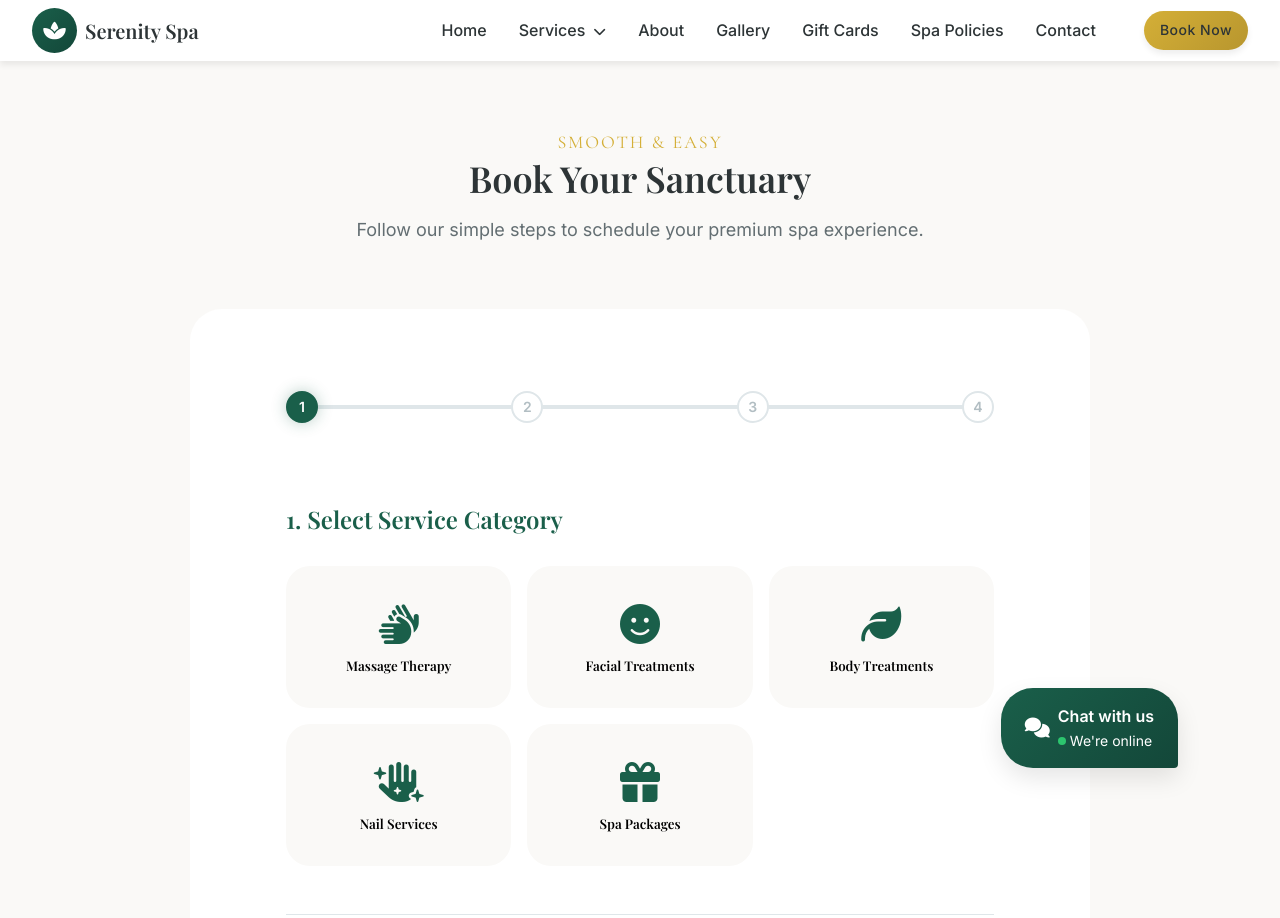
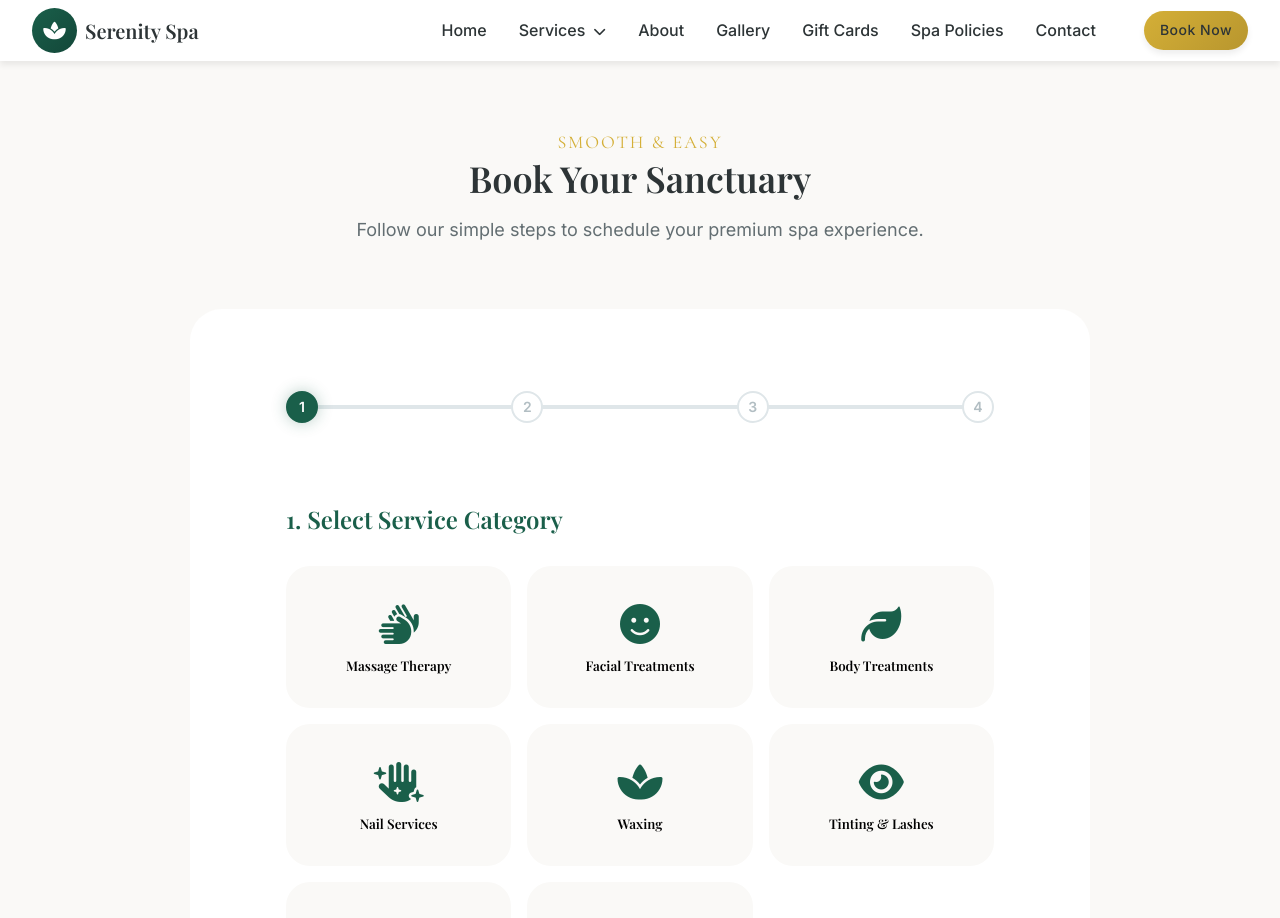
Before and after one commit to SnigdhaKumari-cloud/Spa-website, a React (Vite) app: page /booking in a window 1280 px wide. Shown: the top 918 px of the page. Built offline with nearby package versions, Linux system fonts and the light colour scheme.

Commit message:
Remove LiveChat component and update related files

```diff
--- a/src/App.tsx
+++ b/src/App.tsx
@@ -2,7 +2,7 @@ import { JSX, useEffect } from 'react';
 import { BrowserRouter as Router, Routes, Route, useLocation } from 'react-router-dom';
 import Navbar from './components/Navbar';
 import Footer from './components/Footer';
-import LiveChat from './components/LiveChat';
+
 import Home from './pages/Home';
 import Services from './pages/Services';
 import ServiceDetail from './pages/ServiceDetail';
@@ -66,7 +66,7 @@ function App(): JSX.Element {
                 <Route path="/gift-cards" element={<GiftCards />} />
             </Routes>
             <Footer />
-            <LiveChat />
+
         </Router>
     );
 }
--- a/src/components/Footer.tsx
+++ b/src/components/Footer.tsx
@@ -27,6 +27,9 @@ export default function Footer(): JSX.Element {
                             <li><Link to="/services/facial">Facial Treatments</Link></li>
                             <li><Link to="/services/body">Body Treatments</Link></li>
                             <li><Link to="/services/nails">Nail Services</Link></li>
+                            <li><Link to="/services/waxing">Waxing</Link></li>
+                            <li><Link to="/services/tinting">Tinting & Lashes</Link></li>
+                            <li><Link to="/services/spraytan">Spray Tan</Link></li>
                         </ul>
                     </div>
 
--- a/src/components/LiveChat.tsx
+++ /dev/null
@@ -1,20 +0,0 @@
-export default function LiveChat(): JSX.Element {
-    const handleClick = (): void => {
-        alert('Live chat feature - connect your preferred chat service (Intercom, Zendesk, Tidio, etc.)');
-    };
-
-    return (
-        <div className="live-chat-widget">
-            <div className="chat-bubble" onClick={handleClick}>
-                <i className="fas fa-comments"></i>
-                <div>
-                    <span style={{ fontWeight: 600 }}>Chat with us</span>
-                    <div className="chat-status">
-                        <span className="chat-status-dot"></span>
-                        <span>We're online</span>
-                    </div>
-                </div>
-            </div>
-        </div>
-    );
-}
--- a/src/data.ts
+++ b/src/data.ts
@@ -27,57 +27,132 @@ export const serviceCategories: ServiceCategories = {
     massage: {
         title: 'Massage Therapy',
         subtitle: 'Healing Touch',
-        description: 'Experience therapeutic massage with our certified therapists.',
+        description: 'Experience therapeutic massage with our certified therapists using European techniques.',
         image: massageImg,
         icon: 'fa-hands',
         services: [
-            { name: 'Swedish Massage', desc: 'Classic relaxation massage', price: 89, duration: '60 min' },
-            { name: 'Deep Tissue Massage', desc: 'Targets deep muscle tension', price: 109, duration: '60 min' },
-            { name: 'Hot Stone Massage', desc: 'Heated volcanic stones for deep relaxation', price: 129, duration: '75 min', featured: true },
-            { name: 'Couples Massage', desc: 'Side-by-side relaxation experience', price: 249, duration: '60 min' },
-            { name: 'Sports Massage', desc: 'For athletes and active individuals', price: 119, duration: '60 min' },
+            { name: 'Swedish Massage', desc: 'Classic European technique to relieve stress', price: 89, duration: '60 min' },
+            { name: 'Deep Tissue Massage', desc: 'Targets deep muscle tension with forearms and elbows', price: 109, duration: '60 min' },
+            { name: 'Hot Stone Massage', desc: 'Heated basalt stones penetrate muscles and balance nervous system', price: 129, duration: '75 min', featured: true },
+            { name: 'Couples Massage', desc: 'Side-by-side relaxation with dual therapists', price: 249, duration: '60 min' },
+            { name: 'Sports Massage', desc: 'Deep pressure and stretching for athletic recovery', price: 119, duration: '60 min' },
+            { name: 'Combination Massage', desc: 'Blended techniques for relaxation and rejuvenation', price: 99, duration: '60 min' },
+            { name: 'Expectant Mothers', desc: 'Prenatal massage designed for mothers-to-be', price: 109, duration: '60 min' },
+            { name: 'Four Hands Massage', desc: 'Two therapists work simultaneously on different body parts', price: 199, duration: '60 min' },
+            { name: 'Reflexology', desc: 'Pressure applied to reflex points to release blockages', price: 69, duration: '30 min' },
+            { name: 'Scalp Massage', desc: 'Increases blood circulation for hair health', price: 49, duration: '30 min' },
         ]
     },
     facial: {
         title: 'Facial Treatments',
         subtitle: 'Radiant Skin',
-        description: 'Advanced skincare for a glowing complexion.',
+        description: 'Advanced skincare treatments customized for your exact complexion.',
         image: facialImg,
         icon: 'fa-face-smile',
         services: [
             { name: 'Classic Facial', desc: 'Deep cleansing and hydration', price: 120, duration: '60 min' },
-            { name: 'Anti-Aging Facial', desc: 'Reduces fine lines with microcurrent', price: 180, duration: '75 min', featured: true },
+            { name: 'Anti-Aging Facial', desc: 'Vitamins and minerals stimulate collagen production', price: 180, duration: '75 min', featured: true },
             { name: 'Hydrating Facial', desc: 'Intense moisture for dry skin', price: 150, duration: '60 min' },
             { name: 'Brightening Facial', desc: 'Even skin tone with vitamin C', price: 160, duration: '60 min' },
-            { name: 'Acne Treatment', desc: 'Clear breakouts with LED therapy', price: 140, duration: '60 min' },
+            { name: 'Acne Clearing Facial', desc: 'Targets blackheads, whiteheads and inflamed acne', price: 140, duration: '60 min' },
+            { name: 'European Facial', desc: 'Customized deep cleansing with extractions and massage', price: 165, duration: '75 min' },
+            { name: 'Mini Facial', desc: 'Quick cleansing, mask and moisturizer', price: 75, duration: '30 min' },
+            { name: 'Back Facial', desc: 'Clarifying treatment for breakout-prone back', price: 130, duration: '60 min' },
+            { name: 'Gentleman\'s Facial', desc: 'Designed specifically for men\'s skincare needs', price: 135, duration: '60 min' },
+            { name: 'Ultrasonic Facial', desc: 'Sound wave technology for firmer, younger-looking skin', price: 195, duration: '75 min' },
+            { name: 'Chemical Peel', desc: 'Exfoliates skin for smoother, less wrinkled surface', price: 175, duration: '45 min' },
+            { name: 'Microneedling', desc: 'Collagen induction therapy for acne scars', price: 250, duration: '60 min' },
         ]
     },
     body: {
         title: 'Body Treatments',
         subtitle: 'Total Renewal',
-        description: 'Luxurious treatments for complete body wellness.',
+        description: 'Luxurious treatments for complete body wellness and detoxification.',
         image: bodyImg,
         icon: 'fa-leaf',
         services: [
-            { name: 'Body Scrub', desc: 'Full-body exfoliation', price: 150, duration: '60 min' },
-            { name: 'Detox Body Wrap', desc: 'Purifying seaweed and clay wrap', price: 180, duration: '75 min', featured: true },
-            { name: 'Hydrating Wrap', desc: 'Deep moisture restoration', price: 170, duration: '75 min' },
+            { name: 'Exfoliating Body Polish', desc: 'Sea salts sweep away dead cells for soft skin', price: 150, duration: '60 min' },
+            { name: 'Detox Body Wrap', desc: 'Seaweed mud promotes detoxification and improves skin texture', price: 180, duration: '75 min', featured: true },
+            { name: 'Hydrating Wrap', desc: 'Deep moisture restoration for dry skin', price: 170, duration: '75 min' },
             { name: 'Body Contouring', desc: 'Reduces cellulite and firms skin', price: 200, duration: '90 min' },
+            { name: 'Aromatherapy Wrap', desc: 'Essential oils heal and regulate mood', price: 175, duration: '75 min' },
+            { name: 'CBD Treatment', desc: 'Hemp-derived CBD relieves stress and muscle tension', price: 195, duration: '75 min' },
+            { name: 'Steam Room Session', desc: 'Overall body detoxification experience', price: 45, duration: '30 min' },
+            { name: 'Paraffin Body Treatment', desc: 'Warming wax soothes and softens skin', price: 85, duration: '45 min' },
         ]
     },
     nails: {
         title: 'Nail Services',
         subtitle: 'Beautiful Nails',
-        description: 'Premium manicures and pedicures.',
+        description: 'Premium manicures and pedicures for perfectly polished hands and feet.',
         image: nailImg,
         icon: 'fa-hand-sparkles',
         services: [
             { name: 'Classic Manicure', desc: 'Nail shaping, cuticle care, polish', price: 45, duration: '30 min' },
             { name: 'Gel Manicure', desc: 'Long-lasting chip-free finish', price: 65, duration: '45 min', featured: true },
             { name: 'Spa Manicure', desc: 'Deluxe with exfoliation and mask', price: 75, duration: '60 min' },
-            { name: 'Classic Pedicure', desc: 'Complete foot care', price: 55, duration: '45 min' },
+            { name: 'No-Chip Manicure', desc: 'Extra durable polish that lasts weeks', price: 70, duration: '45 min' },
+            { name: 'Classic Pedicure', desc: 'Complete foot care and polish', price: 55, duration: '45 min' },
             { name: 'Gel Pedicure', desc: 'Long-lasting for beach-ready feet', price: 75, duration: '60 min' },
-            { name: 'Luxury Spa Pedicure', desc: 'Hot stone and paraffin wax', price: 95, duration: '75 min' },
+            { name: 'Luxury Spa Pedicure', desc: 'Hot stone and paraffin wax treatment', price: 95, duration: '75 min' },
+            { name: 'Mani-Pedi Combo', desc: 'Complete hand and foot treatment package', price: 95, duration: '75 min' },
+            { name: 'French Tip', desc: 'Classic French manicure style', price: 55, duration: '45 min' },
+            { name: 'Paraffin Treatment', desc: 'Hydrating wax treatment for hands or feet', price: 25, duration: '15 min' },
+            { name: 'Kid\'s Mani-Pedi', desc: 'Fun nail care for little ones', price: 45, duration: '45 min' },
+            { name: 'Polish Change', desc: 'Quick color refresh', price: 20, duration: '15 min' },
+        ]
+    },
+    waxing: {
+        title: 'Waxing',
+        subtitle: 'Smooth Skin',
+        description: 'Professional hair removal services for silky smooth skin.',
+        image: 'https://images.unsplash.com/photo-1560750588-73207b1ef5b8?auto=format&fit=crop&w=800&q=80',
+        icon: 'fa-spa',
+        services: [
+            { name: 'Eyebrow Wax', desc: 'Shape and define your brows', price: 20, duration: '15 min' },
+            { name: 'Upper Lip', desc: 'Gentle facial hair removal', price: 15, duration: '10 min' },
+            { name: 'Full Face Wax', desc: 'Complete facial hair removal', price: 55, duration: '30 min', featured: true },
+            { name: 'Underarms', desc: 'Quick and smooth underarm wax', price: 25, duration: '15 min' },
+            { name: 'Half Arm', desc: 'Forearm hair removal', price: 35, duration: '20 min' },
+            { name: 'Full Arm', desc: 'Complete arm waxing', price: 55, duration: '30 min' },
+            { name: 'Half Leg', desc: 'Lower leg waxing', price: 45, duration: '25 min' },
+            { name: 'Full Leg', desc: 'Complete leg hair removal', price: 75, duration: '45 min' },
+            { name: 'Bikini Wax', desc: 'Classic bikini line cleanup', price: 45, duration: '20 min' },
+            { name: 'Brazilian Wax', desc: 'Full bikini area removal', price: 75, duration: '30 min' },
+            { name: 'Full Back Wax', desc: 'Complete back hair removal', price: 65, duration: '35 min' },
+            { name: 'Chest Wax', desc: 'Complete chest hair removal', price: 55, duration: '30 min' },
+        ]
+    },
+    tinting: {
+        title: 'Tinting & Lashes',
+        subtitle: 'Eye Enhancement',
+        description: 'Professional brow and lash services for stunning eyes.',
+        image: 'https://images.unsplash.com/photo-1522337360788-8b13dee7a37e?auto=format&fit=crop&w=800&q=80',
+        icon: 'fa-eye',
+        services: [
+            { name: 'Eyebrow Tint', desc: 'Define and darken your brows', price: 25, duration: '20 min' },
+            { name: 'Eyelash Tint', desc: 'Darken lashes for a mascara-free look', price: 30, duration: '25 min' },
+            { name: 'Lash Lift', desc: 'Natural lash curl that lasts weeks', price: 85, duration: '45 min', featured: true },
+            { name: 'Brow Lamination', desc: 'Sleek, brushed-up brow look', price: 75, duration: '45 min' },
+            { name: 'Lash & Brow Combo', desc: 'Both tinting services together', price: 50, duration: '40 min' },
+            { name: 'Lash Extensions - Classic', desc: 'Natural-looking individual lash extensions', price: 175, duration: '90 min' },
+            { name: 'Lash Extensions - Volume', desc: 'Fuller, dramatic lash look', price: 225, duration: '120 min' },
+            { name: 'Lash Fill', desc: 'Maintenance for lash extensions', price: 85, duration: '45 min' },
+        ]
+    },
+    spraytan: {
+        title: 'Spray Tan',
+        subtitle: 'Sun-Kissed Glow',
+        description: 'Professional airbrush spray tanning for a natural, healthy glow.',
+        image: 'https://images.unsplash.com/photo-1507003211169-0a1dd7228f2d?auto=format&fit=crop&w=800&q=80',
+        icon: 'fa-sun',
+        services: [
+            { name: 'Original Spray Tan', desc: 'Rose-brown natural-looking tan, 10-12 hour setting', price: 45, duration: '30 min' },
+            { name: 'Rapid Spray Tan', desc: 'Mocha and honey tones, 1-4 hour quick set', price: 55, duration: '30 min', featured: true },
+            { name: 'Express Tan', desc: 'Quick touch-up for special events', price: 35, duration: '20 min' },
+            { name: 'Competition Tan', desc: 'Dark, stage-ready tan for competitions', price: 85, duration: '45 min' },
+            { name: 'Organic Serum Add-On', desc: 'Acai, coconut, lavender or green tea boost', price: 15, duration: '5 min' },
+            { name: 'Tan Extender Treatment', desc: 'Hydrating treatment to extend tan life', price: 25, duration: '15 min' },
         ]
     }
 };
@@ -160,6 +235,9 @@ export const serviceOptions: ServiceOption[] = [
     { value: 'facial', label: 'Facial Treatments' },
     { value: 'body', label: 'Body Treatments' },
     { value: 'nails', label: 'Nail Services' },
+    { value: 'waxing', label: 'Waxing' },
+    { value: 'tinting', label: 'Tinting & Lashes' },
+    { value: 'spraytan', label: 'Spray Tan' },
     { value: 'package', label: 'Spa Package' },
 ];
 
@@ -211,31 +289,43 @@ export const megaMenuData = {
             title: 'Massage',
             image: 'https://images.unsplash.com/photo-1544161515-4ab6ce6db874?auto=format&fit=crop&w=1200&q=80',
             link: '/services/massage',
-            items: ['Swedish Massage', 'Deep Tissue', 'Hot Stone', 'Couples Massage']
+            items: ['Swedish Massage', 'Deep Tissue', 'Hot Stone', 'Four Hands']
         },
         {
             title: 'Facials',
             image: 'https://images.unsplash.com/photo-1570172619644-dfd03ed5d881?auto=format&fit=crop&w=1200&q=80',
             link: '/services/facial',
-            items: ['Classic Facial', 'Anti-Aging', 'Hydrating', 'Brightening']
+            items: ['European Facial', 'Anti-Aging', 'Microneedling', 'Chemical Peel']
         },
         {
-            title: 'Toning',
+            title: 'Body Treatments',
             image: 'https://images.unsplash.com/photo-1512290923902-8a9f81dc2069?auto=format&fit=crop&w=1200&q=80',
             link: '/services/body',
-            items: ['Body Scrub', 'Detox Wrap', 'Cellulite Slimming', 'Skin Firming']
+            items: ['Body Polish', 'Detox Wrap', 'CBD Treatment', 'Aromatherapy']
         },
         {
-            title: 'Injectables',
-            image: 'https://images.unsplash.com/photo-1616394584738-fc6e612e71b9?auto=format&fit=crop&w=1200&q=80',
-            link: '/services/facial',
-            items: ['Botox', 'Dermal Fillers', 'Lip Enhancement', 'Full Face Rejuvenation']
+            title: 'Nails',
+            image: 'https://images.unsplash.com/photo-1604654894610-df63bc536371?auto=format&fit=crop&w=1200&q=80',
+            link: '/services/nails',
+            items: ['Gel Manicure', 'Spa Pedicure', 'French Tip', 'Mani-Pedi Combo']
         },
         {
-            title: 'Hair Removal',
-            image: 'https://images.unsplash.com/photo-1552693673-1bf958298935?auto=format&fit=crop&w=1200&q=80',
-            link: '/services/body',
-            items: ['Full Body Wax', 'Laser Hair Removal', 'Bikini Wax', 'Facial Waxing']
+            title: 'Waxing',
+            image: 'https://images.unsplash.com/photo-1560750588-73207b1ef5b8?auto=format&fit=crop&w=1200&q=80',
+            link: '/services/waxing',
+            items: ['Brazilian', 'Full Leg', 'Full Face', 'Eyebrows']
+        },
+        {
+            title: 'Tinting & Lashes',
+            image: 'https://images.unsplash.com/photo-1522337360788-8b13dee7a37e?auto=format&fit=crop&w=1200&q=80',
+            link: '/services/tinting',
+            items: ['Lash Lift', 'Brow Lamination', 'Lash Extensions', 'Tinting']
+        },
+        {
+            title: 'Spray Tan',
+            image: 'https://images.unsplash.com/photo-1507003211169-0a1dd7228f2d?auto=format&fit=crop&w=1200&q=80',
+            link: '/services/spraytan',
+            items: ['Original Tan', 'Rapid Tan', 'Competition Tan', 'Express Tan']
         }
     ]
 };
```
